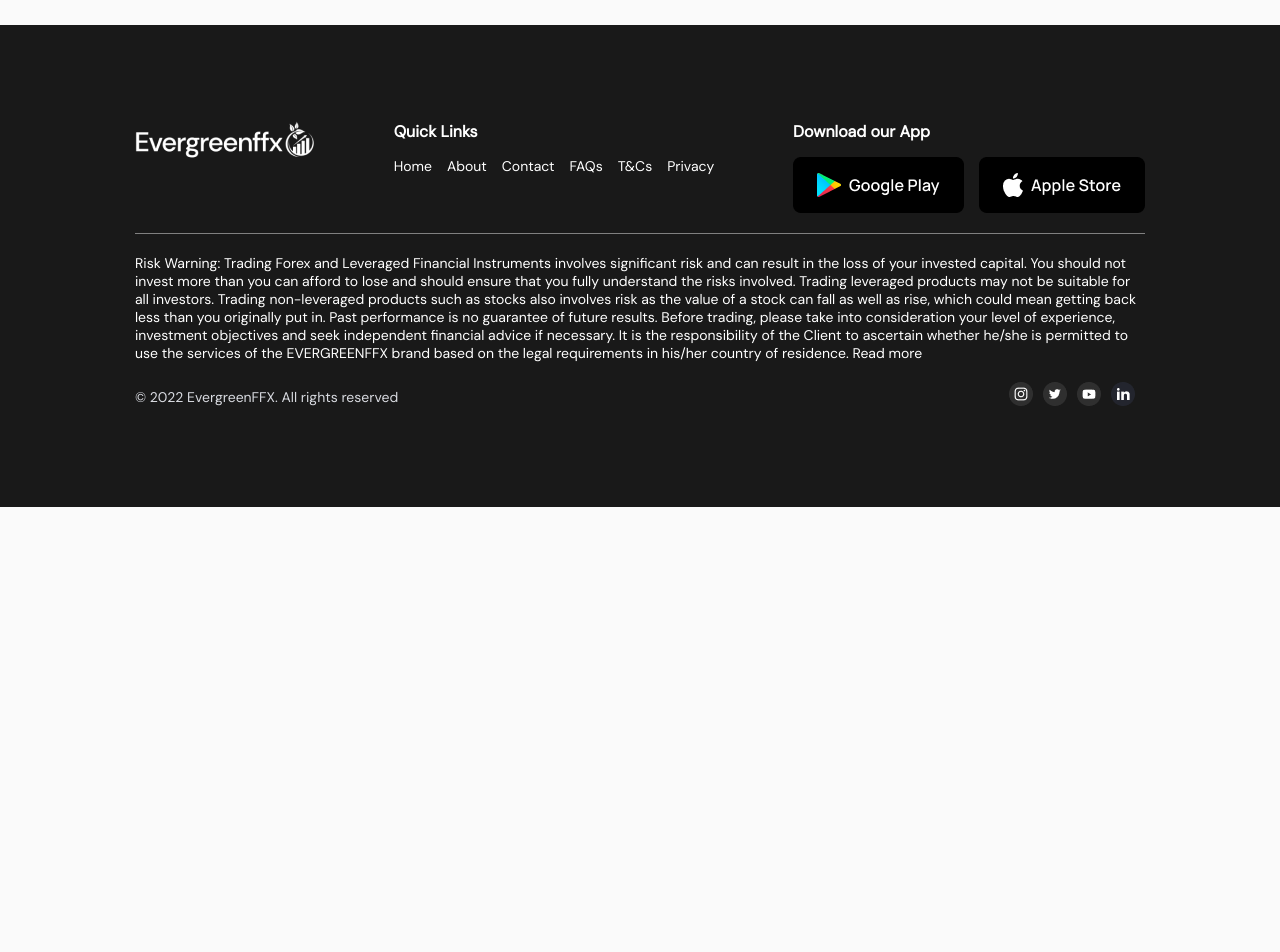
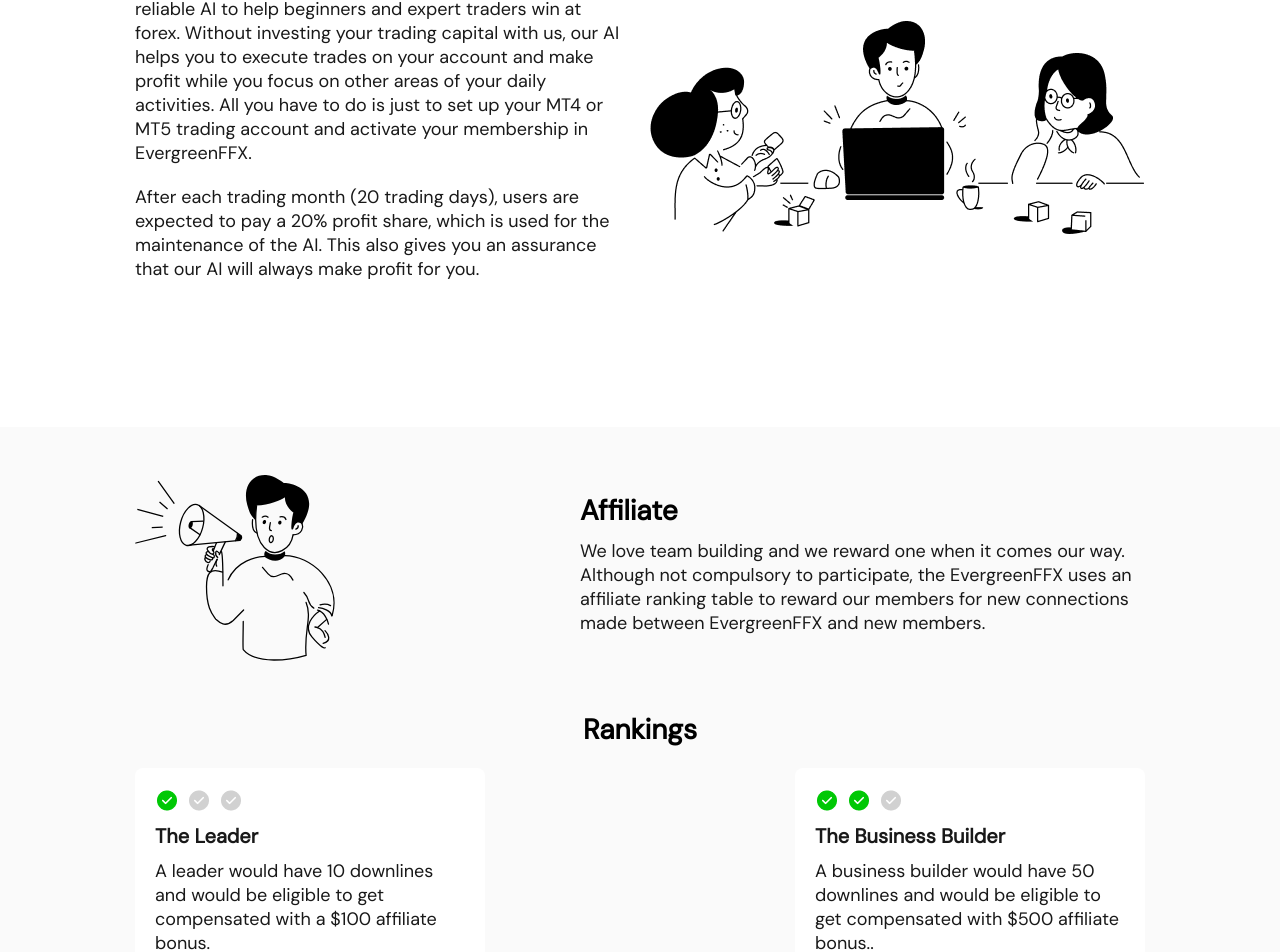
Before and after one commit to Ghasty003/Evergreenffx, a React (Vite) app: page /about in a window 1280 px wide. Shown: the part 329-1281 px from the top of the page. Before the commit the page ends 836 px from the top, so only its background shows below. Built offline with nearby package versions, Linux system fonts and the light colour scheme.

Commit message:
Completed AboutPage

```diff
--- a/src/pages/AboutPage.jsx
+++ b/src/pages/AboutPage.jsx
@@ -1,13 +1,113 @@
 import React from 'react';
+import "../styles/about-page.scss";
 import Footer from '../components/Footer';
 import Nav from '../components/Nav';
 import TopPage from '../components/TopPage';
+import img1 from "../assets/oc-startup.png";
+import img2 from "../assets/oc-marketing.svg"
+import mark1 from "../assets/mark1.png";
+import mark2 from "../assets/mark2.png";
+import star1 from "../assets/star1.png";
+import star2 from "../assets/star2.png";
+import star3 from "../assets/star3.png";
+import ruby1 from "../assets/ruby1.png";
+import ruby2 from "../assets/ruby2.png";
+import ruby3 from "../assets/ruby3.png";
+
+const Div = ({ img, h3Text, pText }) => {
+    return (
+        <div>
+            <img src={img} alt="image" />
+            <h3>{ h3Text }</h3>
+            <p>{ pText }</p>
+        </div>
+    )
+}
 
 function AboutPage() {
     return (
-        <div>
+        <div className='about-page'>
             <Nav />
             <TopPage headerText="About us" />
+
+            <div>
+                <div>
+                    <p>EvergreenFFX is an automated trading system that uses a reliable AI
+                        to help beginners and expert traders win at forex. Without investing
+                        your trading capital with us, our AI helps you to execute trades on your account
+                        and make profit while you focus on other areas of your daily activities.
+                        All you have to do is just to set up your MT4 or MT5 trading account and
+                        activate your membership in EvergreenFFX.
+                    </p>
+                    <p>After each trading month (20 trading days), users are expected to pay a 20% profit share,
+                        which is used for the maintenance of the AI. This also gives you an assurance that our AI
+                        will always make profit for you.
+                    </p>
+                </div>
+                <img src={img1} alt="image" />
+            </div>
+
+            <div>
+                <div>
+                    <img src={img2} alt="image" />
+                    <div>
+                        <h3>Affiliate</h3>
+                        <p>We love team building and we reward one when it comes our way.
+                            Although not compulsory to participate, the EvergreenFFX uses an
+                            affiliate ranking table to reward our members for new connections
+                            made between EvergreenFFX and new members.
+                        </p>
+                    </div>
+                </div>
+
+                <h3>Rankings</h3>
+
+                <div>
+                    <Div img={mark1} h3Text="The Leader"
+                        pText="A leader would have 10 downlines and would be eligible to get compensated with
+                        a $100 affiliate bonus."
+                    />
+
+                    <Div img={mark2} h3Text="The Business Builder"
+                        pText="A business builder would have 50 downlines and would be eligible to get compensated
+                        with $500 affiliate bonus.."
+                    />
+
+                    <Div img={mark2} h3Text="The Sapphire Executive"
+                        pText="To be eligible as a sapphire executive, the affiliate would have 100 downlines
+                        to get compensated with $1,000 affiliate bonus."
+                    />
+                    <Div img={star2} h3Text="The Sapphire Director"
+                        pText="A sapphire director would have 1,100 downlines to be eligible to get
+                        compensated with $5,000 affiliate bonus."
+                    />
+                    <Div img={star1} h3Text="The Ruby Executive"
+                        pText="To be eligible as a ruby executive, the affiliate would have 5,100
+                        downlines to get compensated with $25,000 affiliate bonus."
+                    />
+                    <Div img={star3} h3Text="The Ruby Director"
+                        pText="A ruby director would have 15,000 downlines to be eligible to get compensated
+                        with $50,000 affiliate bonus."
+                    />
+                    <Div img={ruby1} h3Text="The Diamond Executive"
+                        pText="To be eligible as a diamond executive, the affiliate would have 30,000
+                        downlines to get compensated with $75,000 affiliate bonus."
+                    />
+                    <Div img={ruby2} h3Text="The Diamonds Director"
+                        pText="A diamond director would have 60,000 downlines to be eligible to get
+                        compensated with $150,000 affiliate bonus."
+                    />
+                    <Div img={ruby3} h3Text="The Evergreen Ambassador"
+                        pText="To be an Evergreen ambassador, the affiliate would have 120,000 downlines
+                        to get compensated with $300,000 affiliate bonus."
+                    />
+                </div>
+
+                <h3>NOTE: Downlines is the number of referrals that made use of your referral
+                    link in registering on EvergreenFFX.
+                </h3>
+            </div>
+
             <Footer />
         </div>
     );
--- /dev/null
+++ b/src/styles/about-page.scss
@@ -0,0 +1,95 @@
+.about-page {
+    background: white;
+
+    > div:nth-child(3), > div:nth-child(4) {
+        padding: 48px 135px 96px;
+
+        p {
+            font-weight: 400;
+            font-size: 18px;
+            color: #191919;
+        }
+    }
+
+    > div:nth-child(3) {
+        display: flex;
+        justify-content: space-between;
+        align-items: center;
+        gap: 20px;
+
+        div {
+            display: flex;
+            flex-direction: column;
+            align-items: center;
+            justify-content: center;
+            gap: 20px;
+        }
+    }
+
+    > div:nth-child(4) {
+        background: #FAFAFA;
+        margin-top: 50px;
+
+        > div:first-child {
+            display: flex;
+            justify-content: space-between;
+            align-items: center;
+
+            p {
+                margin: 10px 0;
+                width: 565px;
+            }
+
+            h3 {
+                font-weight: 700;
+                font-size: 28px;
+            }
+        }
+
+        > h3 {
+            font-weight: 700;
+            font-size: 28px;
+            text-align: center;
+            margin-top: 50px;
+
+            &:nth-child(4) {
+                font-weight: 500;
+                font-size: 18px
+            }
+        }
+
+        > div:nth-child(3) {
+            margin-top: 20px;
+            display: flex;
+            justify-content: space-between;
+            align-items: center;
+            gap: 10px;
+            flex-wrap: wrap;
+
+            > div {
+                padding: 20px;
+                width: 350px;
+                display: flex;
+                justify-content: center;
+                align-items: flex-start;
+                flex-direction: column;
+                gap: 10px;
+                background: #FFFFFF;
+                border-radius: 8px;
+                margin-bottom: 10px;
+
+                h3 {
+                    font-weight: 700;
+                    font-size: 20px;
+                    color: #191919;
+                }
+
+                p {
+                    font-weight: 400;
+                    font-size: 18px;
+                    color: #191919;
+                }
+            }
+        }
+    }
+}
```
Also changed, not shown: src/assets/oc-marketing (1).svg (deleted).
